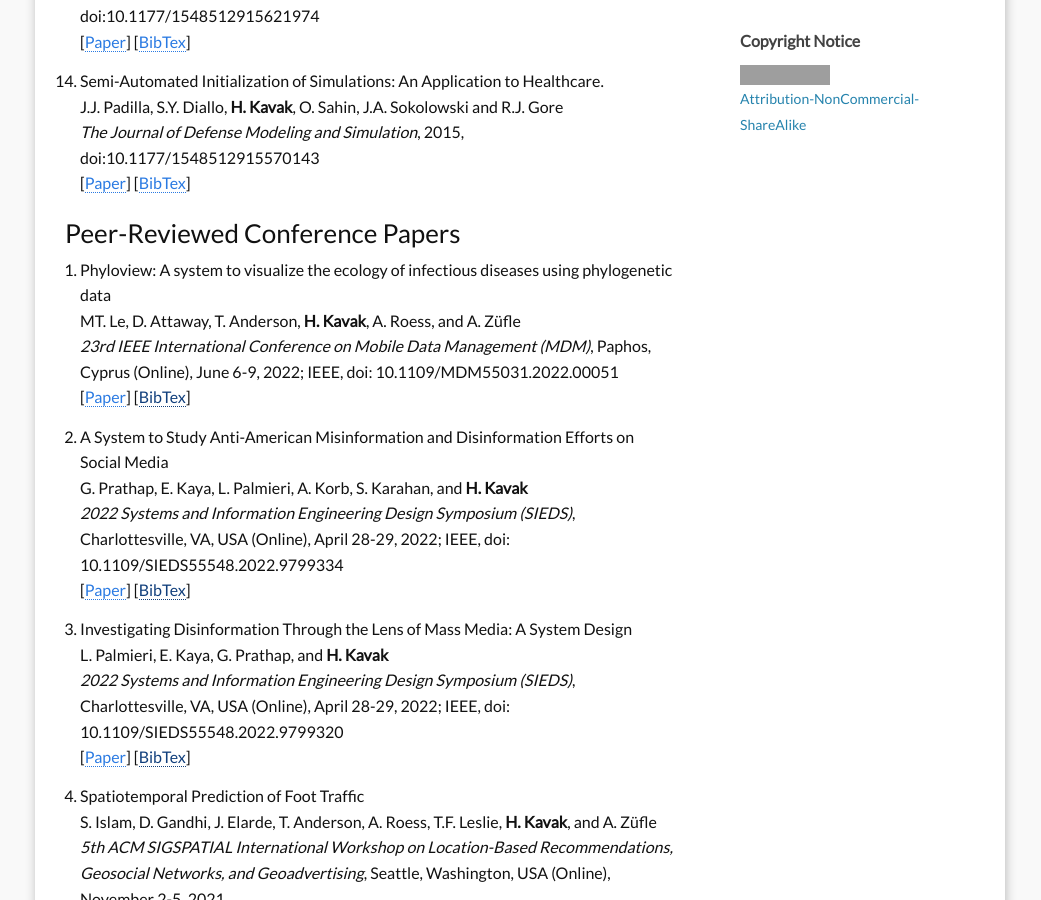
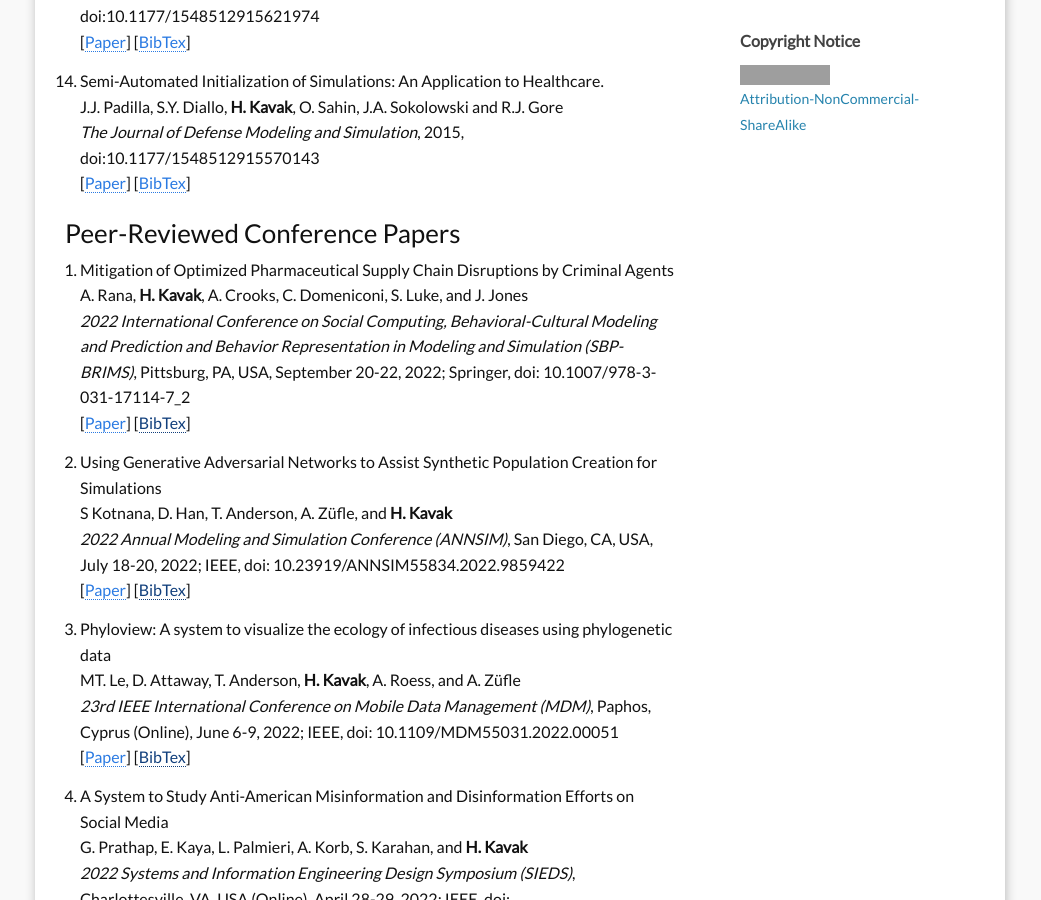
Before and after one commit to hamdikavak/hamdikavak.github.io, a Jekyll site: the page built from c5_publications.md, in a window 1280 px wide and 900 px high, scrolled down 2349 px. Shown: the whole window, without its empty margins (120-1161 px from the left). Built offline with Jekyll 4.4.1, drawn with Linux system fonts in a browser that asks for light colours; nearby versions of some CDN libraries; grey boxes are pictures that could not be loaded.

Commit message:
2 more conference papers

```diff
--- a/c5_publications.md
+++ b/c5_publications.md
@@ -116,6 +116,22 @@ This page shows my relatively up-to-date publication list, links to papers, and
 
 ### Peer-Reviewed Conference Papers
 
+
+
+
+
+
+83. Mitigation of Optimized Pharmaceutical Supply Chain Disruptions by Criminal Agents
+     A. Rana, <strong>H. Kavak</strong>, A. Crooks, C. Domeniconi, S. Luke, and J. Jones
+     <em>2022 International Conference on Social Computing, Behavioral-Cultural Modeling and Prediction and Behavior Representation in Modeling and Simulation (SBP-BRIMS)</em>, Pittsburg, PA, USA, September 20-22, 2022; Springer, doi: 10.1007/978-3-031-17114-7_2
+     [[Paper](https://cs.gmu.edu/~sean/papers/sbpbrims22.pdf)]
+     [[BibTex]()]
+
+84. Using Generative Adversarial Networks to Assist Synthetic Population Creation for Simulations
+     S Kotnana, D. Han, T. Anderson, A. Züfle, and <strong>H. Kavak</strong>
+     <em>2022 Annual Modeling and Simulation Conference (ANNSIM)</em>, San Diego, CA, USA, July 18-20, 2022; IEEE, doi: 10.23919/ANNSIM55834.2022.9859422
+     [[Paper](https://par.nsf.gov/servlets/purl/10409331)]
+     [[BibTex]()]
 
 
 85. Phyloview: A system to visualize the ecology of infectious diseases using phylogenetic data
```
